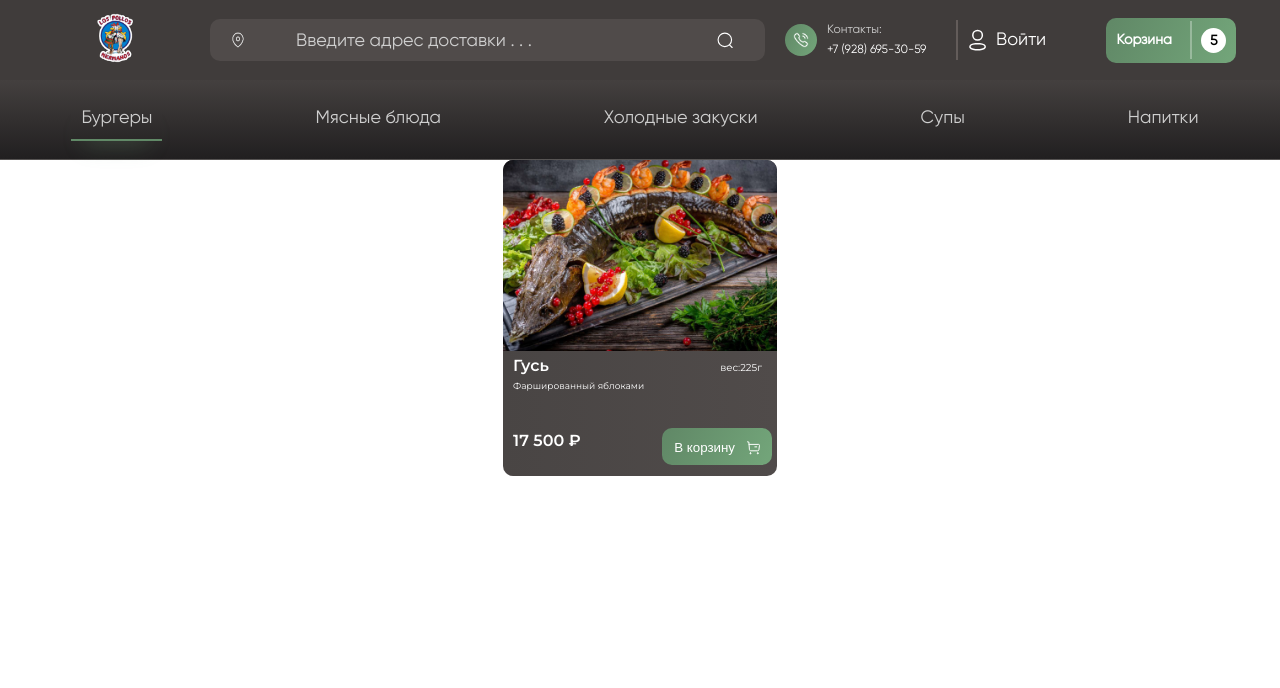
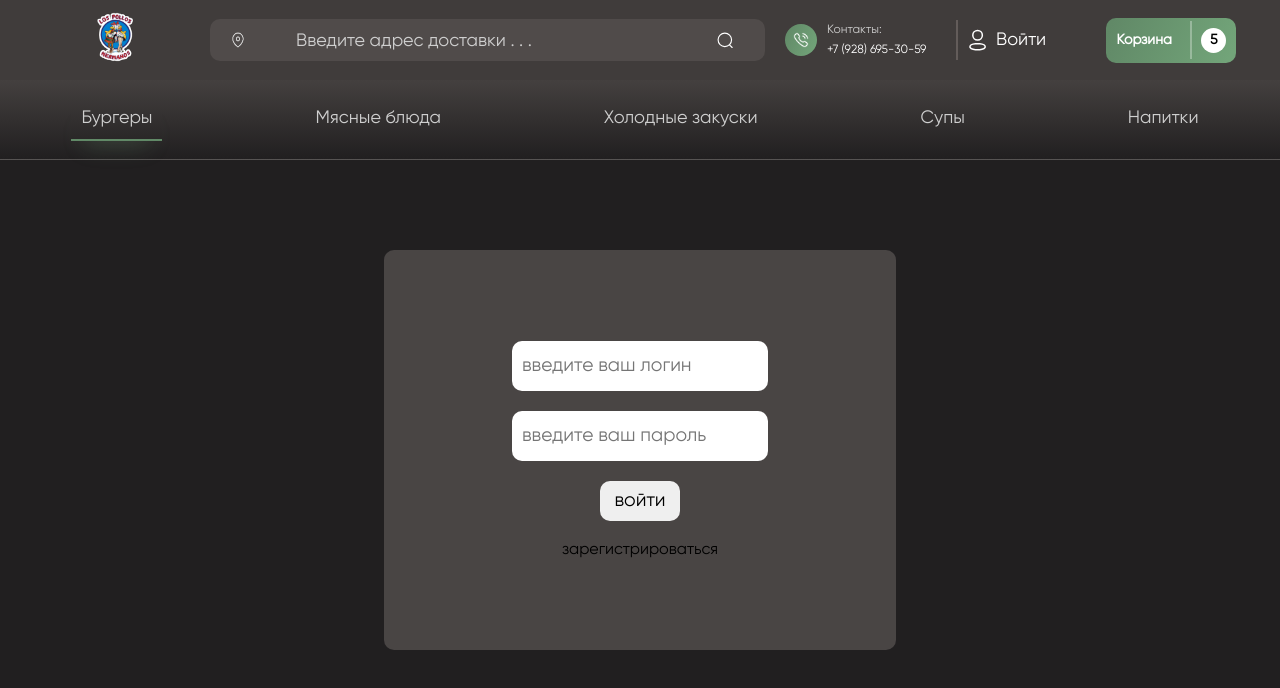
Before and after one commit to Ingushetiya/frontend-week-project, a React (Create React App) app: page /auth in a window 1280 px wide. Shown: the top 688 px of the page. Built offline with nearby package versions, Linux system fonts and the light colour scheme.

Commit message:
окно авторизации

```diff
--- a/package.json
+++ b/package.json
@@ -13,6 +13,7 @@
     "react-redux": "^8.0.5",
     "react-router-dom": "^6.4.4",
     "react-scripts": "5.0.1",
+    "scss": "^0.2.4",
     "web-vitals": "^2.1.4"
   },
   "scripts": {
--- a/src/App.js
+++ b/src/App.js
@@ -2,17 +2,23 @@ import { Routes, Route } from "react-router-dom";
 import Basket from "./components/Basket";
 import Category from "./components/Category";
 import Header from "./components/Header";
-import Card from "./components/Card"
+import Authorization from "./components/Authorization";
+
+import Registration from './components/Registration'
 
 function App() {
+
   return (
     <div className="App">
       <Header />
       <Category />
-      <Card />
+
       <Routes>
           <Route path="/basket" element={<Basket/>}/>
+          <Route path="/auth" element={<Authorization/>}/>
+          <Route path="/registration" element={<Registration/>}/>
       </Routes>
+
     </div>
   );
 }
--- /dev/null
+++ b/src/components/Authorization/authorization.module.scss
@@ -0,0 +1,50 @@
+.wrapper{
+     display: flex;
+     flex-direction: column;
+     align-items: center;
+     justify-content: center;
+
+}
+
+
+body{
+     background:  #211F20 ;
+
+     font-family: gilroy;
+
+}
+.main_block{
+
+     margin-top: 90px;
+     gap: 20px;
+     height: 50vh;
+     width: 40%;
+   background-color: #494544;
+   display: flex;
+   flex-direction: column;
+   align-items: center;
+   justify-content: center;
+   border-radius: 10px;
+
+}
+.inp{
+
+
+     font-family: 'Gilroy';
+     font-size: larger;
+     border-radius: 10px;
+     border-style: none;
+     padding: 10px;
+     width: 50%;
+     height: 50px;
+
+}
+.btn{
+     font-family: 'Gilroy';
+     font-size: larger;
+     width: 80px;
+     height: 40px;
+     border-radius: 10px;
+     border-style: none;
+
+}
--- /dev/null
+++ b/src/components/Authorization/index.jsx
@@ -0,0 +1,16 @@
+import React from 'react';
+import styles from './authorization.module.scss'
+
+const index = () => {
+    return ( <div className={styles.wrapper}>
+        <div className={styles.main_block}>
+            <input type="text"  placeholder='введите ваш логин' className={styles.inp}/>
+            <input type="text"  placeholder="введите ваш пароль" className={styles.inp} />
+            <button className={styles.btn}>войти</button>
+            <div>зарегистрироваться</div>
+        </div>
+        </div>
+    );
+};
+
+export default index;
--- a/src/components/Header/index.jsx
+++ b/src/components/Header/index.jsx
@@ -1,6 +1,7 @@
 import React from "react";
 import { Link } from "react-router-dom";
 import styles from "./Header.module.scss";
+import {Routes,Route} from 'react-router-dom'
 const Header = () => {
   return (
     <div className={styles.wrapper}>
@@ -51,7 +52,7 @@ const Header = () => {
               </p>
             </div>
           </div>
-
+<Link to="/auth">
             <div className={styles.auth}>
               <div className={styles.line_auth}></div>
               <img src="assets/authlogo.svg" alt="authlogo" />
@@ -60,6 +61,7 @@ const Header = () => {
 
               </div>
             </div>
+            </Link>
 
           <Link to="/basket">
             <div className={styles.basket}>
--- a/src/components/Authorization/Authorization.jsx
+++ b/src/components/Registration/index.js
@@ -1,11 +1,11 @@
 import React from 'react';
 
-const Authorization = () => {
+const index = () => {
     return (
         <div>
-
+            dhgfh
         </div>
     );
 };
 
-export default Authorization;
+export default index;
--- a/src/components/app/store.js
+++ b/src/components/app/store.js
@@ -1,6 +1,7 @@
 import { configureStore } from "@reduxjs/toolkit"
 import BasketSlice from "../features/BasketSlice"
+import UserSlice from '../features/UserSlice'
 
 export const store = configureStore({
-    reducer: {BasketSlice}
+    reducer: {basket: BasketSlice, user:UserSlice},
 })
```
Also changed, not shown: src/components/Registration/registration.module.scss (added), src/components/features/UserSlice.js (added), 1 other file (tests, documents, lock files or other folders).
